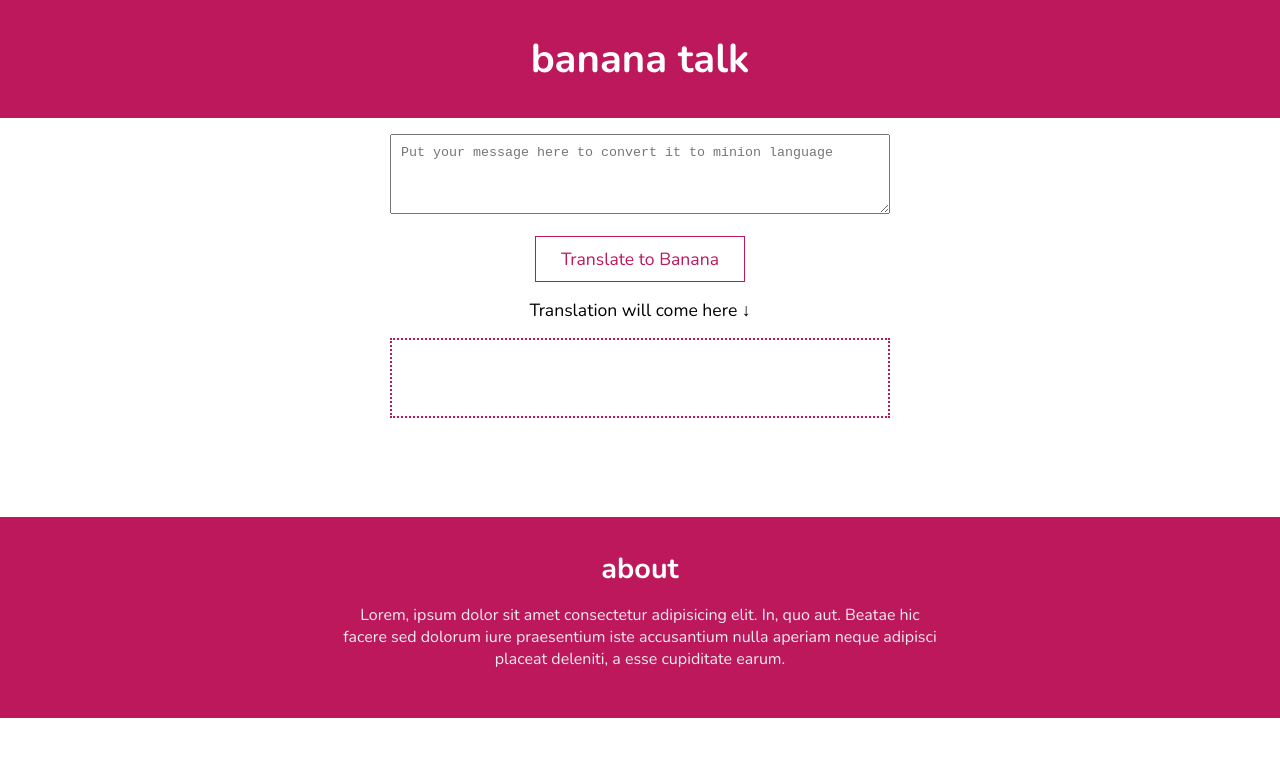
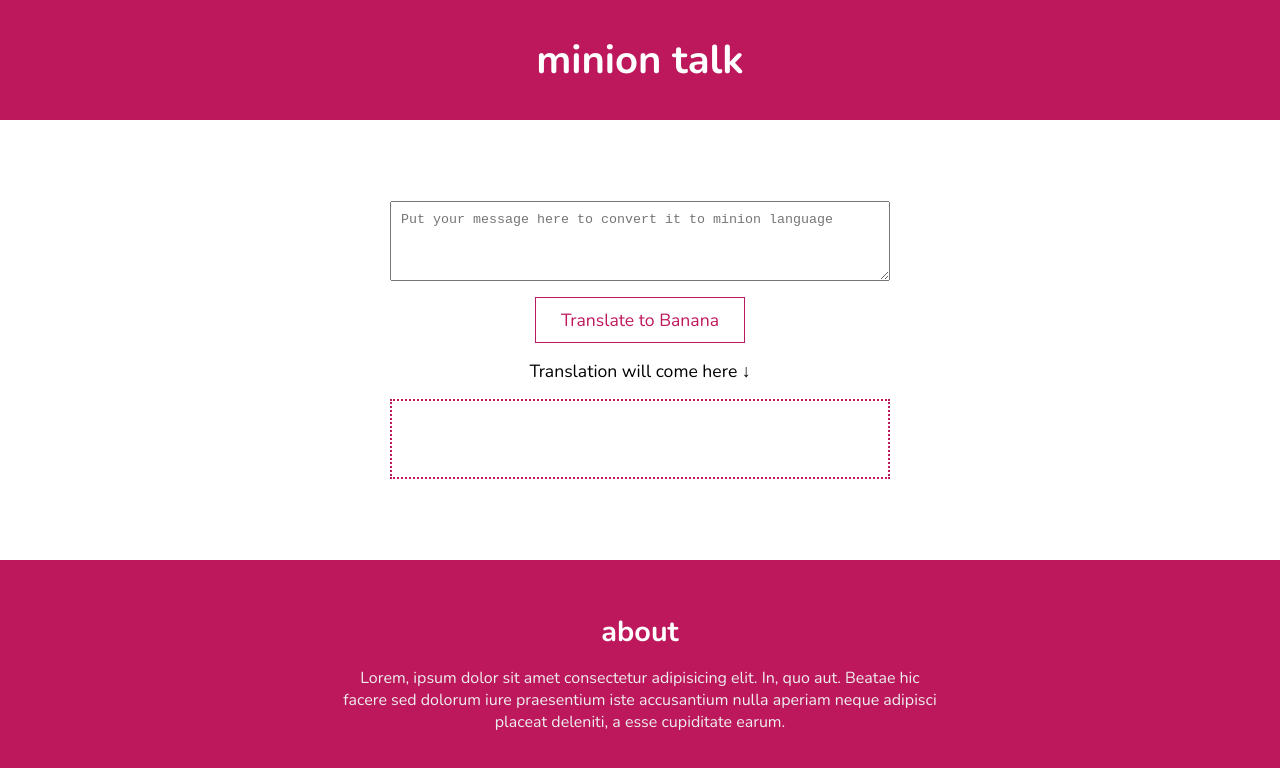
Before and after one commit to wasifbaliyan/neog-camp-markSix, a plain HTML site: page index.html in a window 1280 px wide. Drawn offline with nearby package versions, Linux system fonts and the light colour scheme.

Commit message:
refactor: fix some styling with clean code

```diff
--- a/app.js
+++ b/app.js
@@ -6,11 +6,10 @@ const url = "https://api.funtranslations.com/translate/minion.json";
 btn.addEventListener("click", () => {
   let value = textArea.value;
   const newUrl = url + "?text=" + value;
-  textArea.value = "";
+
   fetch(newUrl)
     .then((response) => response.json())
     .then((data) => {
-      console.log(data);
       translation.innerHTML = data.contents.translated;
     })
     .catch((error) => alert("something went wrong", error));
--- a/index.html
+++ b/index.html
@@ -9,7 +9,7 @@
 </head>
 <body>
     <header class="header">
-        <nav class="header-nav">banana talk</nav>
+        <nav class="header-nav">minion talk</nav>
     </header>
     <main class="main">
         <textarea class="textarea" placeholder="Put your message here to convert it to minion language"></textarea>
--- a/style.css
+++ b/style.css
@@ -14,8 +14,11 @@ body {
 
 .header {
   background-color: var(--primary-color);
+  min-height: 15vh;
+  display: flex;
+  align-items: center;
+  justify-content: center;
 
-  padding: 2rem;
   text-align: center;
 }
 
@@ -26,10 +29,14 @@ body {
 }
 
 .main {
-  min-height: 49.9vh;
+  min-height: 55vh;
   max-width: 500px;
   margin: 0 auto;
   text-align: center;
+  display: flex;
+  align-items: center;
+  justify-content: center;
+  flex-direction: column;
 }
 
 .textarea {
@@ -70,11 +77,17 @@ body {
   width: 100%;
   height: 80px;
   margin-bottom: 1rem;
+  text-align: left;
+  padding: 10px 20px;
 }
 .footer {
   background-color: var(--primary-color);
-  padding: 2rem;
   text-align: center;
+  display: flex;
+  align-items: center;
+  flex-direction: column;
+  justify-content: center;
+  min-height: 30vh;
 }
 
 .footer-heading {
```
